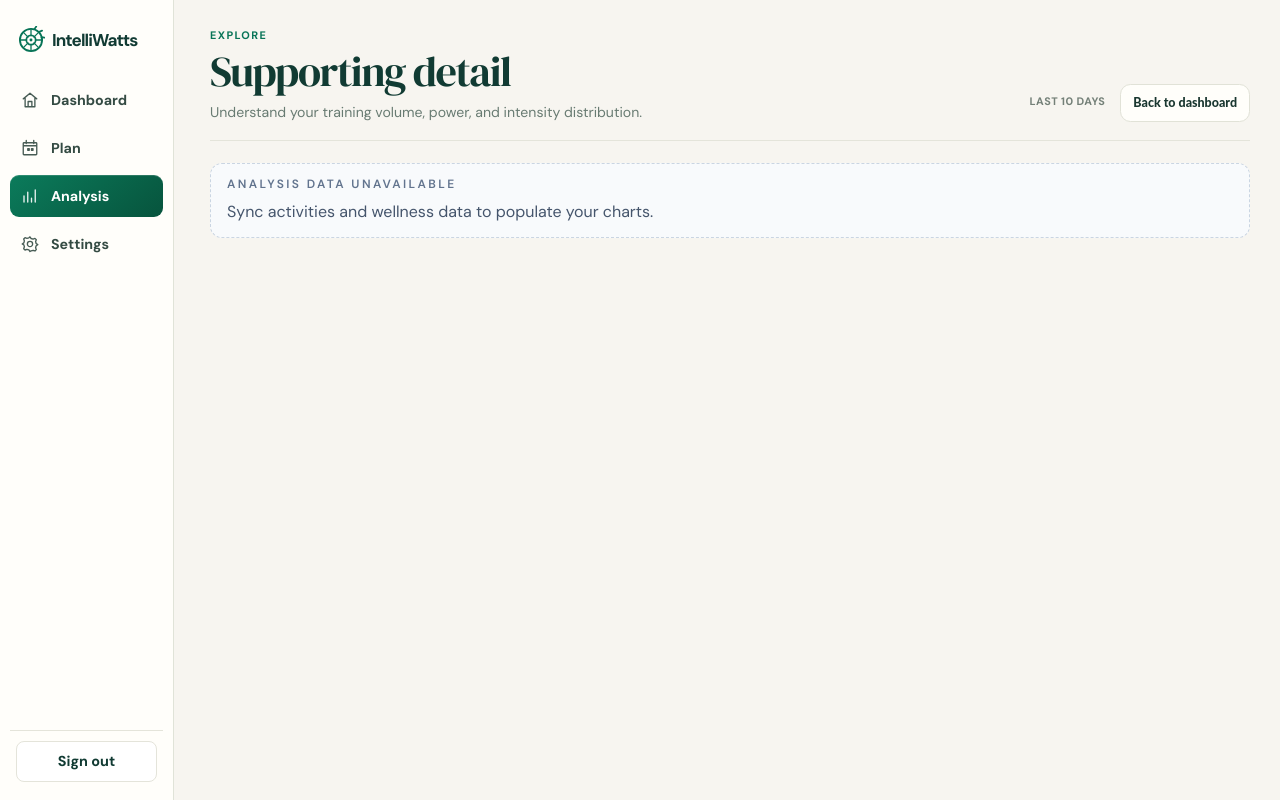
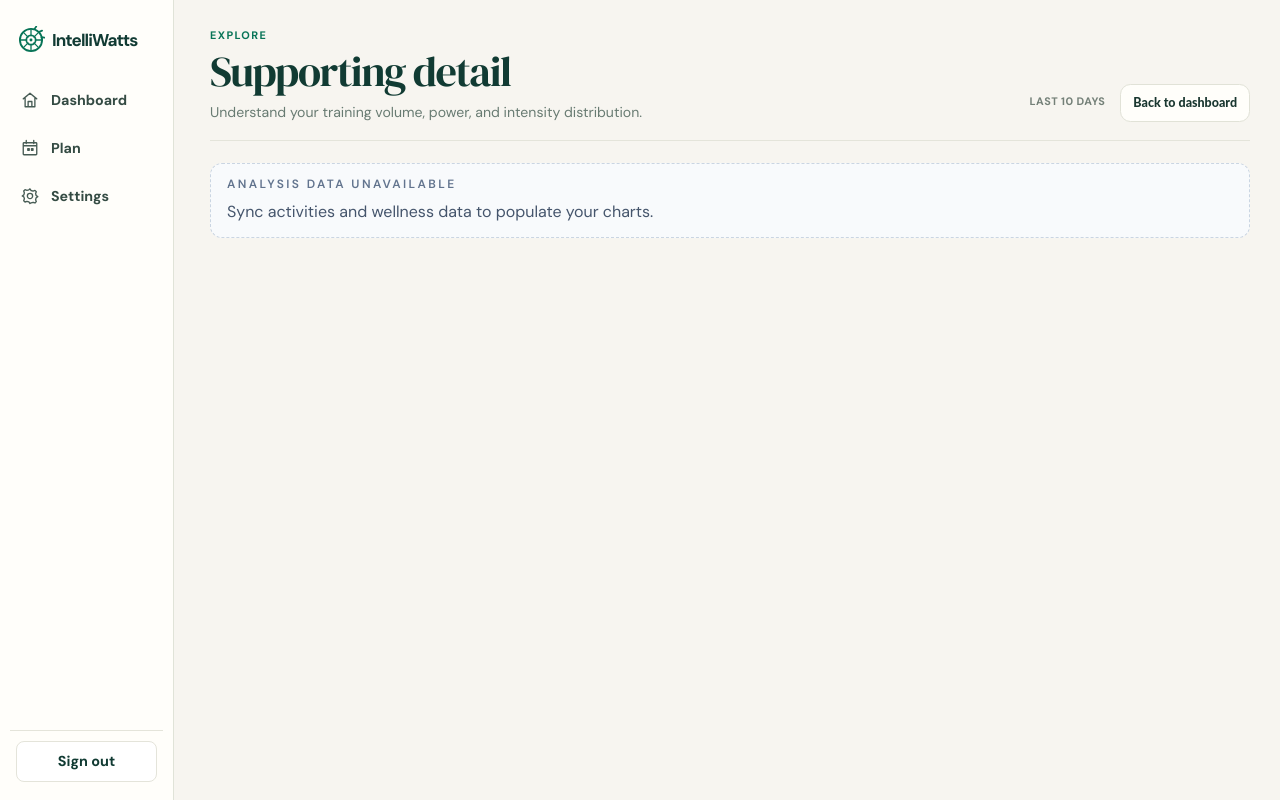
Before and after one commit to matze298/intelliwatts, a Python web app: template app/templates/analysis.html in a window 1280 px wide. Run offline with Jinja, Linux system fonts and the light colour scheme; the template is opened without the code that fills it: most values are stand-ins (such as "Sample title", 1, 10 or a date in 2020); style sheets or scripts are compiled from the project's sources.

Commit message:
refactor(ui): limit primary navigation to Dashboard, Plan and Settings

```diff
--- a/app/templates/macros/app_nav.html
+++ b/app/templates/macros/app_nav.html
@@ -14,7 +14,6 @@
     <div class="app-nav-links">
         <a href="/dashboard" {% if active == "dashboard" %}aria-current="page"{% endif %}><svg class="nav-symbol" viewBox="0 0 24 24" fill="none" stroke="currentColor" stroke-width="1.8" stroke-linecap="round" stroke-linejoin="round" aria-hidden="true"><path d="M3 10.5 12 3l9 7.5M5.5 9.5V21h13V9.5M9.5 21v-7h5v7"/></svg>Dashboard</a>
         <a href="/" {% if active == "planner" %}aria-current="page"{% endif %}><svg class="nav-symbol" viewBox="0 0 24 24" fill="none" stroke="currentColor" stroke-width="1.8" stroke-linecap="round" stroke-linejoin="round" aria-hidden="true"><path d="M7 2v4m10-4v4M3 9h18M4 5h16a1 1 0 0 1 1 1v14a1 1 0 0 1-1 1H4a1 1 0 0 1-1-1V6a1 1 0 0 1 1-1zm5 8h2v2H9zm5 0h2v2h-2z"/></svg>Plan</a>
-        <a href="/analysis" {% if active == "analysis" %}aria-current="page"{% endif %}><svg class="nav-symbol" viewBox="0 0 24 24" fill="none" stroke="currentColor" stroke-width="1.8" stroke-linecap="round" stroke-linejoin="round" aria-hidden="true"><path d="M4 20V12m5 8V7m5 13v-5m5 5V4"/></svg>Analysis</a>
         <a href="/settings" {% if active == "settings" %}aria-current="page"{% endif %}><svg class="nav-symbol" viewBox="0 0 24 24" fill="none" stroke="currentColor" stroke-width="1.8" stroke-linecap="round" stroke-linejoin="round" aria-hidden="true"><path d="M12 8.5a3.5 3.5 0 1 0 0 7 3.5 3.5 0 0 0 0-7zm0-6 1.5 2.2 2.6.7 2.5-.9 1.8 1.8-.9 2.5.7 2.6 2.2 1.5-2.2 1.5-.7 2.6.9 2.5-1.8 1.8-2.5-.9-2.6.7L12 22l-1.5-2.2-2.6-.7-2.5.9-1.8-1.8.9-2.5-.7-2.6L1.6 12l2.2-1.5.7-2.6-.9-2.5 1.8-1.8 2.5.9 2.6-.7z"/></svg>Settings</a>
     </div>
     <form method="post" action="/logout" class="nav-logout">
```
